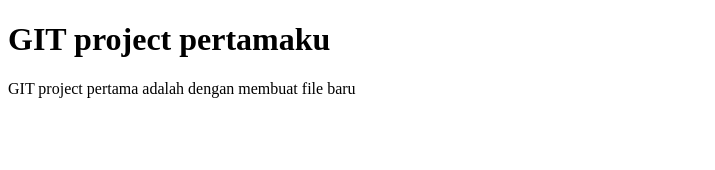
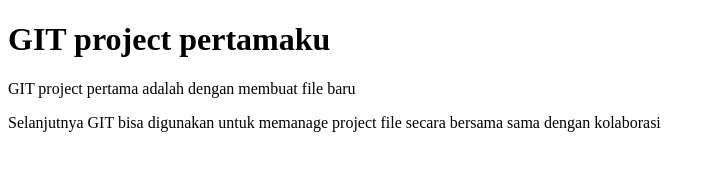
Before and after one commit to ShadowGuy132/web_git, a plain HTML site: page index.html in a window 1280 px wide. Shown: the whole page, without its empty margins (0-715 px from the left). Drawn offline with Linux system fonts and the light colour scheme.

Commit message:
menambahkan baris baru dibawah p

```diff
--- a/index.html
+++ b/index.html
@@ -8,6 +8,7 @@
     <body>
         <h1>GIT project pertamaku</h1>
         <p>GIT project pertama adalah dengan membuat file baru</p>
+        <p>Selanjutnya GIT bisa digunakan untuk memanage project file secara bersama sama dengan kolaborasi</p>
     </body>
 
 </html>
```
